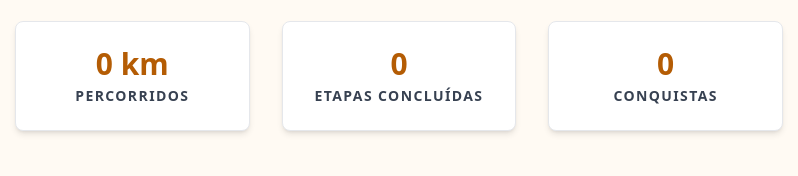
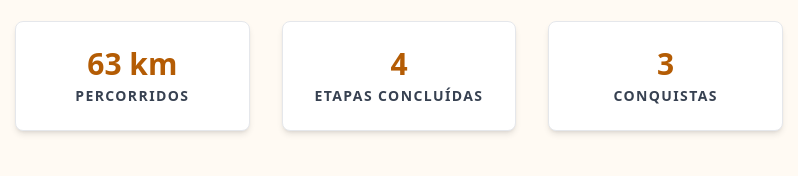
Before and after one commit to Mesqzzzzz/goodway, a plain HTML site: page pages/perfil.html in a window 1280 px wide. Shown: the part 204-380 px from the top of the page, 241-1039 px from the left. Drawn offline with nearby package versions, Linux system fonts and the light colour scheme.

```diff
--- a/pages/perfil.html
+++ b/pages/perfil.html
@@ -110,7 +110,7 @@
           <div
             class="bg-white rounded-lg shadow-md p-6 border border-gray-200 hover:shadow-lg transition"
           >
-            <p class="text-3xl font-extrabold text-[#b45c04]">0 km</p>
+            <p class="text-3xl font-extrabold text-[#b45c04]">63 km</p>
             <p class="mt-1 font-semibold text-sm uppercase tracking-widest">
               Percorridos
             </p>
@@ -118,7 +118,7 @@
           <div
             class="bg-white rounded-lg shadow-md p-6 border border-gray-200 hover:shadow-lg transition"
           >
-            <p class="text-3xl font-extrabold text-[#b45c04]">0</p>
+            <p class="text-3xl font-extrabold text-[#b45c04]">4</p>
             <p class="mt-1 font-semibold text-sm uppercase tracking-widest">
               Etapas concluídas
             </p>
@@ -126,7 +126,7 @@
           <div
             class="bg-white rounded-lg shadow-md p-6 border border-gray-200 hover:shadow-lg transition"
           >
-            <p class="text-3xl font-extrabold text-[#b45c04]">0</p>
+            <p class="text-3xl font-extrabold text-[#b45c04]">3</p>
             <p class="mt-1 font-semibold text-sm uppercase tracking-widest">
               Conquistas
             </p>
```
Also changed, not shown: assets/alojamento.png (added), assets/alojamentos.png (added), assets/app.png (added), assets/index.png (added), assets/login.png (added), assets/mapa.png (added), assets/perfil.png (added), assets/planeador.png (added), 1 other file.
